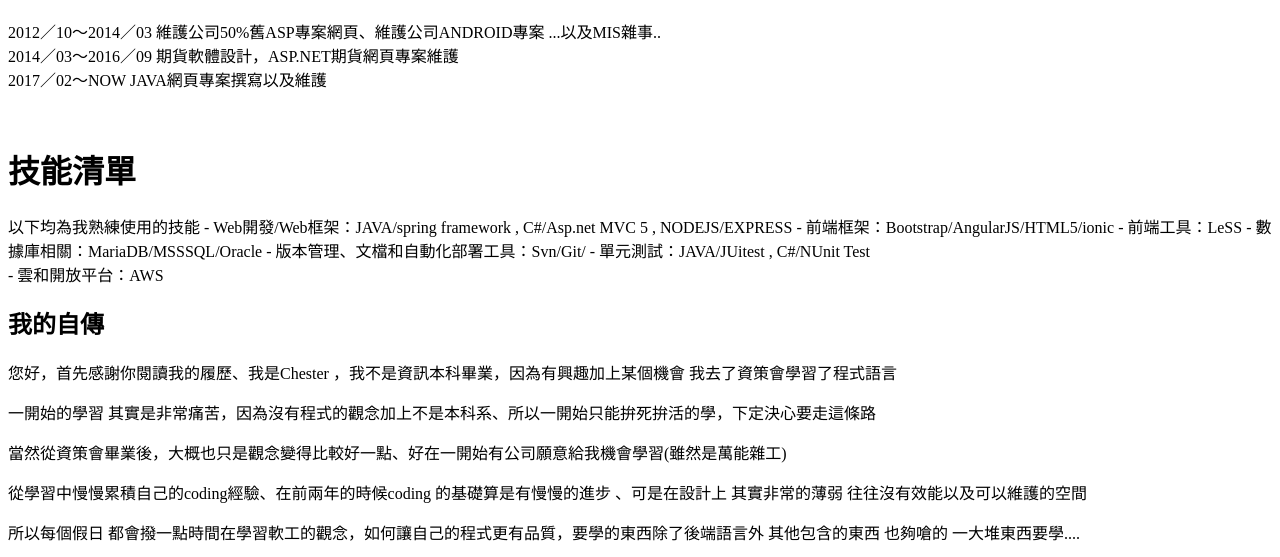
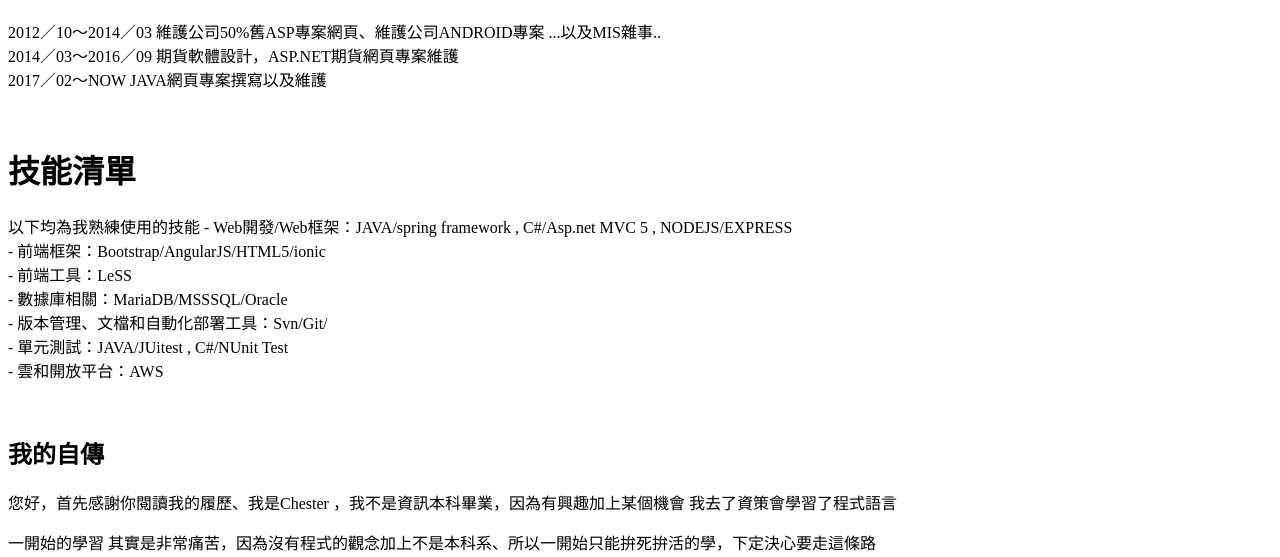
Before and after one commit to Chester1480/-, a plain HTML site: page index.html in a window 1280 px wide. Shown: the part 729-1286 px from the top of the page. Drawn offline with Linux system fonts and the light colour scheme.

Commit message:
Update index.html

```diff
--- a/index.html
+++ b/index.html
@@ -19,12 +19,12 @@
 <h1>技能清單</h1>
 
 <p>以下均為我熟練使用的技能
-- Web開發/Web框架：JAVA/spring framework , C#/Asp.net MVC 5  , NODEJS/EXPRESS
-- 前端框架：Bootstrap/AngularJS/HTML5/ionic
-- 前端工具：LeSS
-- 數據庫相關：MariaDB/MSSSQL/Oracle
-- 版本管理、文檔和自動化部署工具：Svn/Git/
-- 單元測試：JAVA/JUitest , C#/NUnit Test<br/>- 雲和開放平台：AWS</p>
+- Web開發/Web框架：JAVA/spring framework , C#/Asp.net MVC 5  , NODEJS/EXPRESS<br>
+- 前端框架：Bootstrap/AngularJS/HTML5/ionic<br>
+- 前端工具：LeSS<br>
+- 數據庫相關：MariaDB/MSSSQL/Oracle<br>
+- 版本管理、文檔和自動化部署工具：Svn/Git/<br>
+- 單元測試：JAVA/JUitest , C#/NUnit Test<br/>- 雲和開放平台：AWS</p><br>
 
 <h2>我的自傳</h2>
 
```
